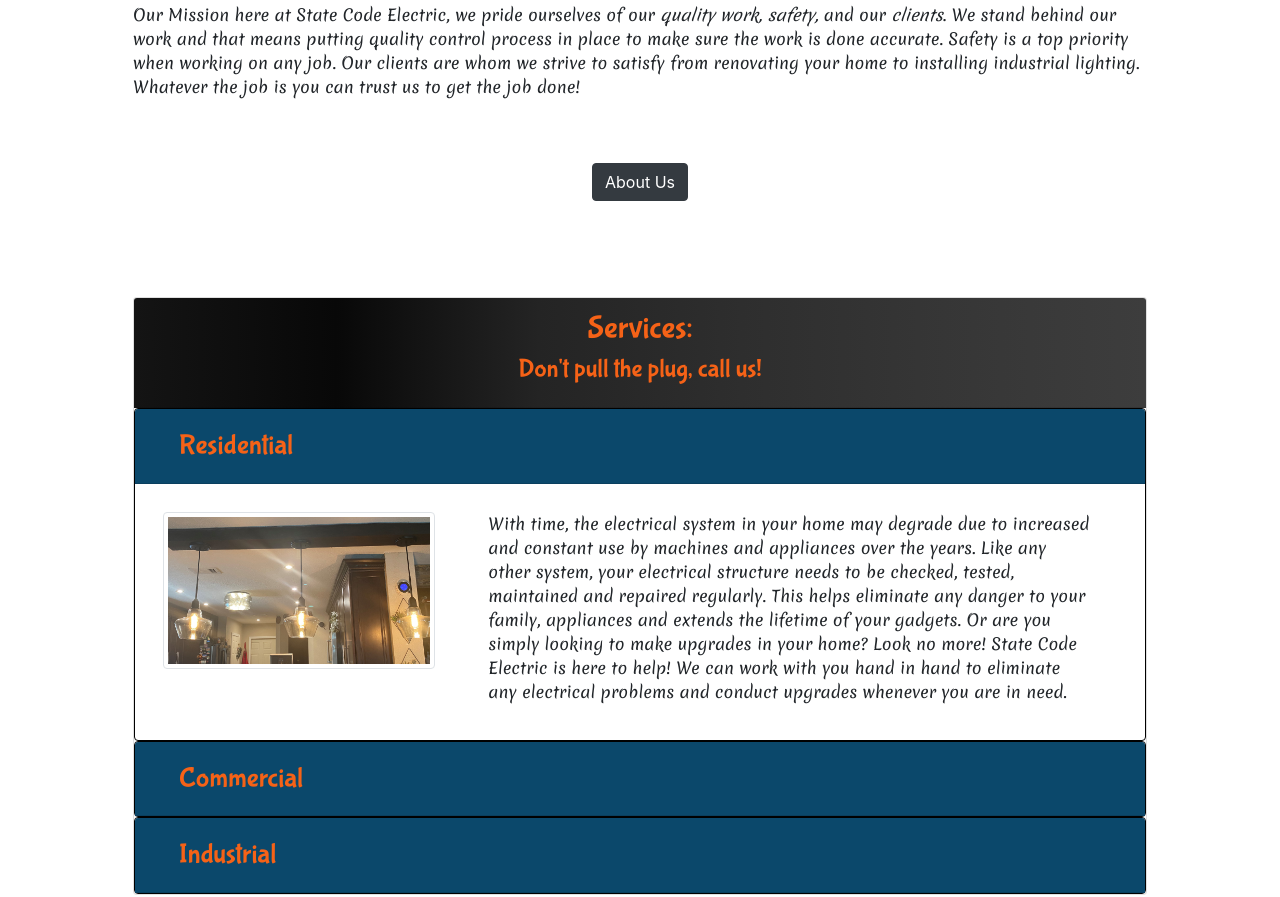
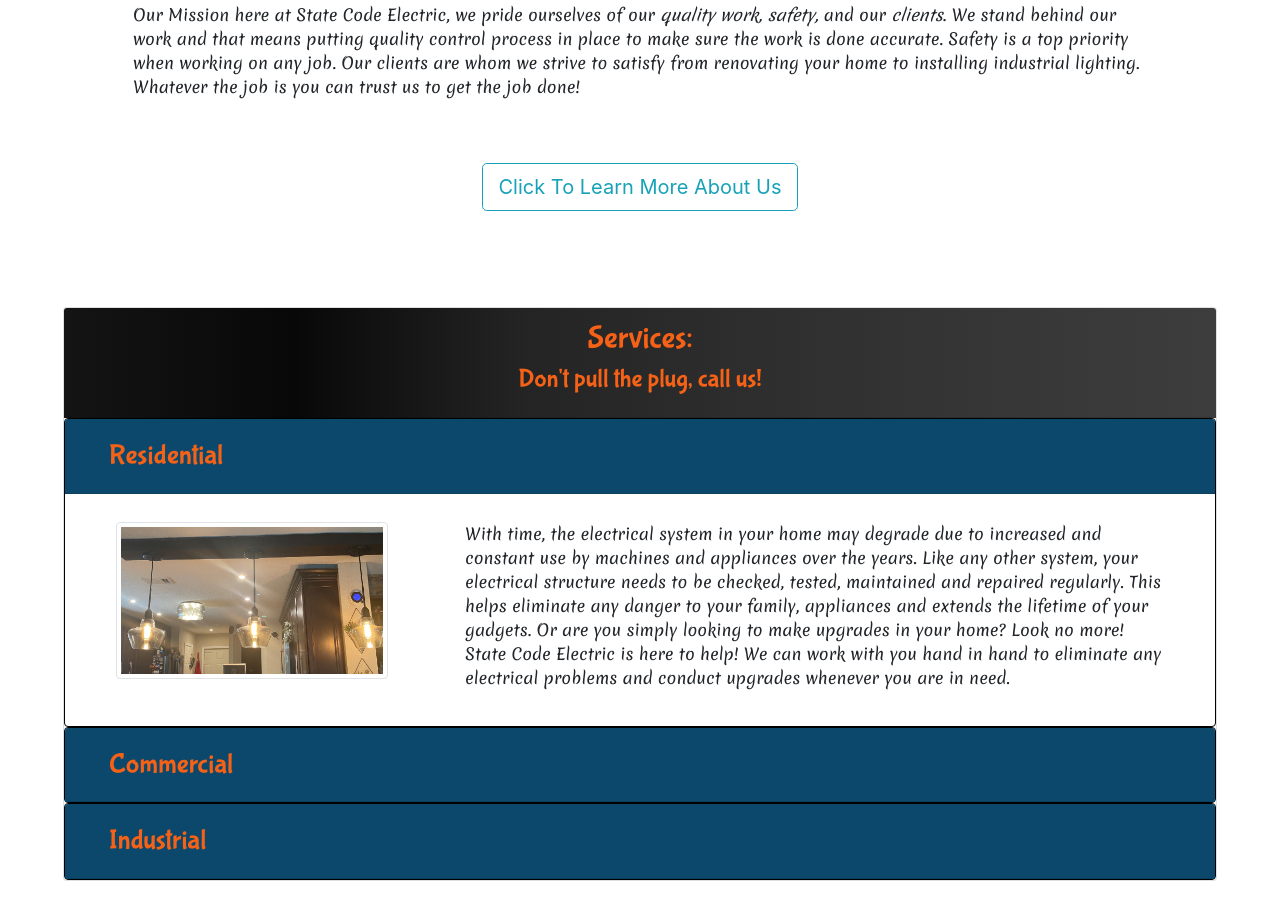
Before and after one commit to issa18/Portfolio, a website: page index.html in a window 1280 px wide. Shown: the part 990-1887 px from the top of the page. Drawn offline with nearby package versions, Linux system fonts and the light colour scheme.

Commit message:
updated about button and schedule visit button

```diff
--- a/index.html
+++ b/index.html
@@ -38,7 +38,7 @@
                 </div>
                 <div class="col-md-4 col-xl-2 mt-4">
                     <div style = "position:relative; left:60px; top:-40px;"></div>
-                        <a id="reserveButton" class="btn btn-lg btn-primary text-nowrap" role="button">Schedule a Visit!</a>
+                        <a id="reserveButton" class="btn btn-lg btn-outline-light text-nowrap" role="button">Schedule a Visit!</a>
                     </div>
                 </div>
             </div>
@@ -124,12 +124,12 @@
     <div class="container">
         <div class="row row-content pt-0">
             <div class="col text-center">
-                <a role="button" href="aboutus.html" class="btn btn-dark">About Us</a>
+                <a role="button" href="aboutus.html" class="btn btn-lg btn-outline-info">Click To Learn More About Us</a>
             </div>
         </div>
     </div>
     <!--An accordian feature for Services will go below-->
-    <div class="container">
+    <div class="container-fluid">
         <div class="row row-content">
             <div class="col">
                 <div id="servicesAccordian" class="accordian" >
```
Also changed, not shown: aboutus.html (+1 -1 lines), contactus.html (+1 -1 lines), gallery.html (+1 -1 lines).
